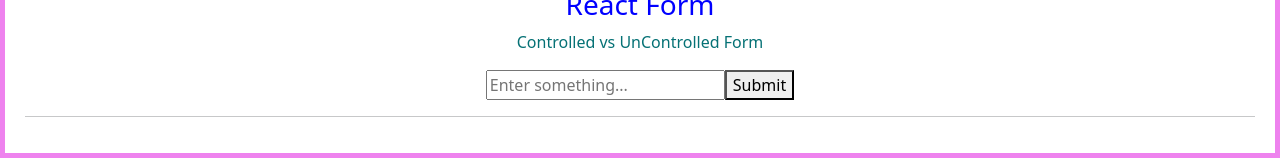
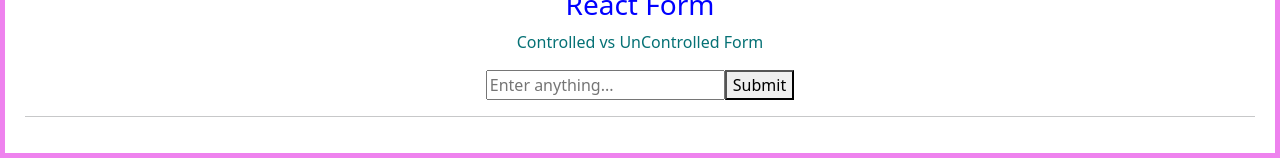
Before and after one commit to Nadeem35/react-playzone, a React (Vite) app: page / in a window 1280 px wide. Shown: the part 138-298 px from the top of the page. Built offline with nearby package versions, Linux system fonts and the light colour scheme.

Commit message:
correct form

```diff
--- a/src/Components/8.Form/MyForm.jsx
+++ b/src/Components/8.Form/MyForm.jsx
@@ -30,30 +30,28 @@
 // export default MyForm;
 
 //-----------------------
-
-import { useState } from "react"
+import { useState } from "react";
 
 function MyForm() {
   const [name, setName] = useState("")
 
-  const Handle = (e) => {
+  const uploaded = (e) => {
     e.preventDefault()
-    alert(`Submitted Data: ${name}`)
+    alert(`Submitted : ${name}`)
   }
+  console.log(name)
 
   return (
     <>
-      <form action="" onSubmit={Handle}>
-
-        <input type={name} onChange={(e) => setName(e.target.value)}
-          placeholder="Enter something..."
+      <form action="" onSubmit={uploaded}>
+        <input type={name} placeholder="Enter anything..."
+          onChange={(e) => setName(e.target.value)}
         />
         <button type="submit">Submit</button>
       </form>
     </>
   )
 }
-
 export default MyForm
 
 
```
